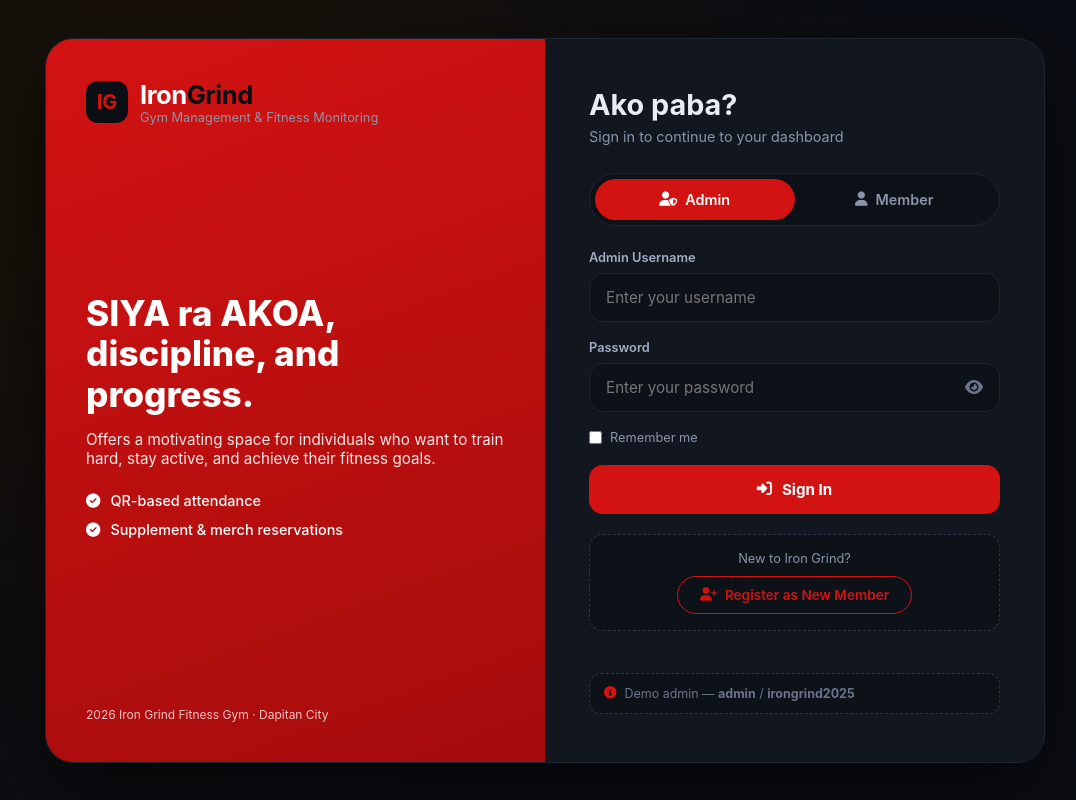
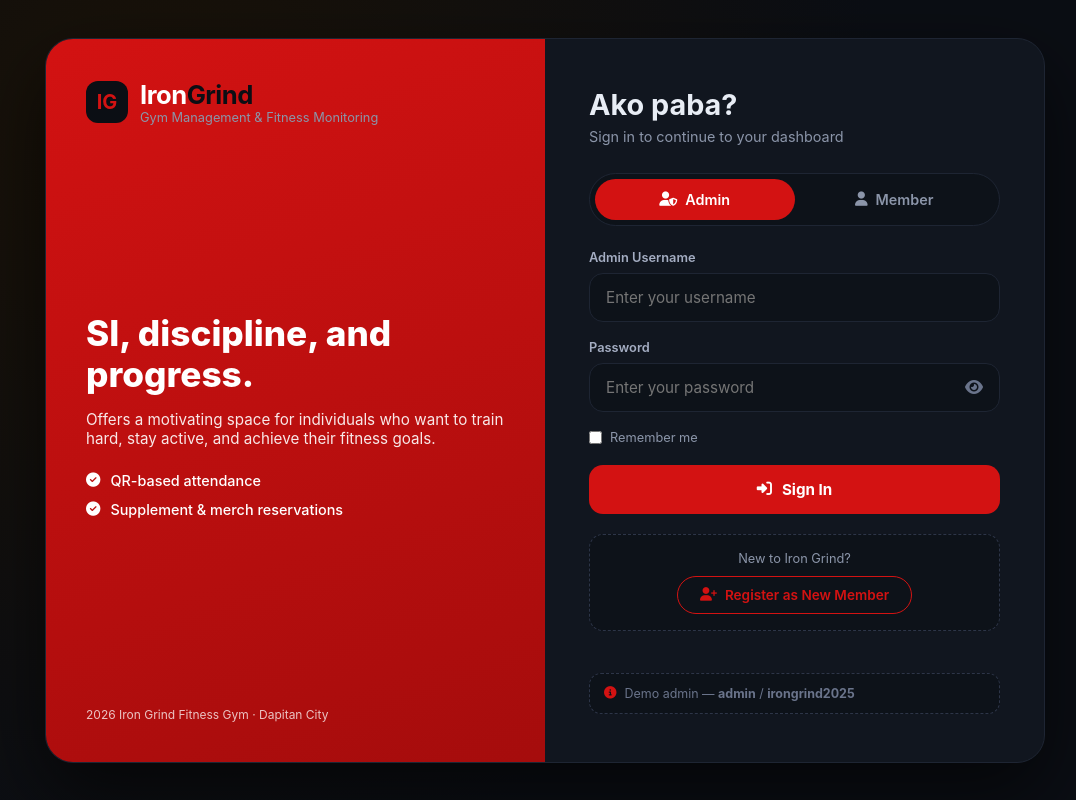
Before and after one commit to CAPSTONE1-2/IronGrind-System, a plain HTML site: page index.html in a window 1280 px wide. Shown: the whole page, without its empty margins (95-1171 px from the left). Drawn offline with nearby package versions, Linux system fonts and the light colour scheme.

Commit message:
Update heading in index.html for clarity and conciseness

```diff
--- a/index.html
+++ b/index.html
@@ -19,7 +19,7 @@
                 </div>
             </div>
             <div class="login-brand-content">
-                <h2>SIYA ra AKOA, discipline, and progress.</h2>
+                <h2>SI, discipline, and progress.</h2>
                 <p>Offers a motivating space for individuals who want to train hard, stay active, and achieve their fitness goals.</p>
                 <ul class="feature-list">
                     <li><i class="fas fa-check-circle"></i> QR-based attendance</li>
```
